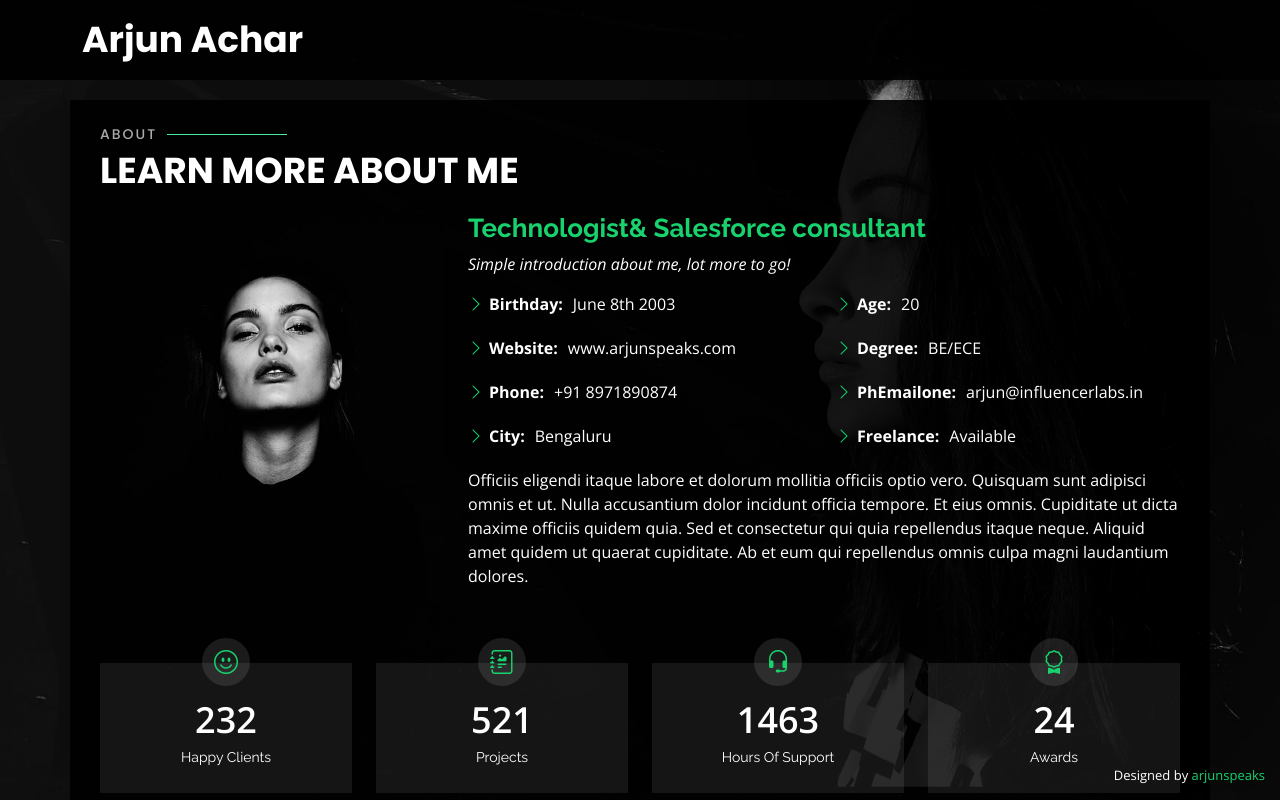
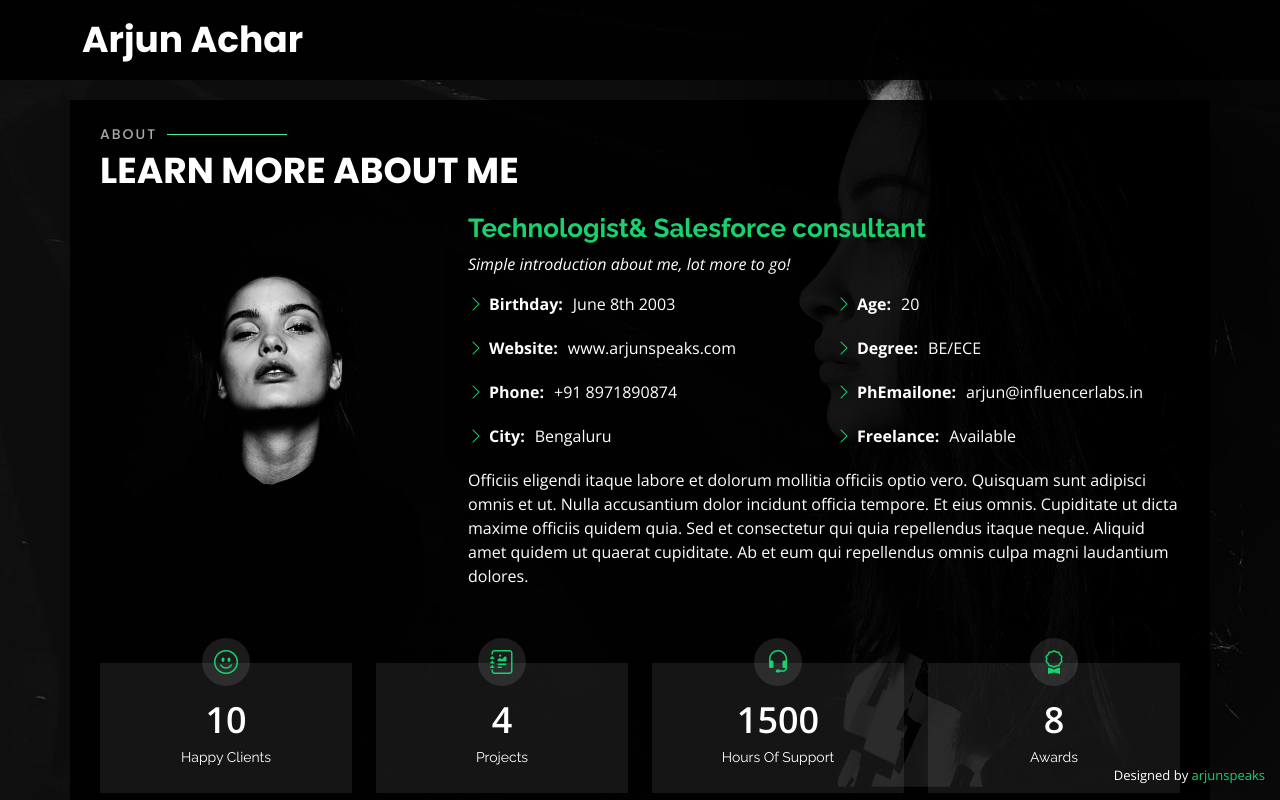
Before and after one commit to arjunsf1811/HOLA, a plain HTML site: page index.html in a window 1280 px wide. Both pictures are taken after a click on the link "About". Shown: the top 800 px of the page. Drawn offline with nearby package versions, Linux system fonts and the light colour scheme; files whose address does not match are found by name.

Commit message:
Update index.html

```diff
--- a/index.html
+++ b/index.html
@@ -124,7 +124,7 @@
         <div class="col-lg-3 col-md-6">
           <div class="count-box">
             <i class="bi bi-emoji-smile"></i>
-            <span data-purecounter-start="0" data-purecounter-end="232" data-purecounter-duration="1" class="purecounter"></span>
+            <span data-purecounter-start="0" data-purecounter-end="10" data-purecounter-duration="1" class="purecounter"></span>
             <p>Happy Clients</p>
           </div>
         </div>
@@ -132,7 +132,7 @@
         <div class="col-lg-3 col-md-6 mt-5 mt-md-0">
           <div class="count-box">
             <i class="bi bi-journal-richtext"></i>
-            <span data-purecounter-start="0" data-purecounter-end="521" data-purecounter-duration="1" class="purecounter"></span>
+            <span data-purecounter-start="0" data-purecounter-end="4" data-purecounter-duration="1" class="purecounter"></span>
             <p>Projects</p>
           </div>
         </div>
@@ -140,7 +140,7 @@
         <div class="col-lg-3 col-md-6 mt-5 mt-lg-0">
           <div class="count-box">
             <i class="bi bi-headset"></i>
-            <span data-purecounter-start="0" data-purecounter-end="1463" data-purecounter-duration="1" class="purecounter"></span>
+            <span data-purecounter-start="0" data-purecounter-end="1500" data-purecounter-duration="1" class="purecounter"></span>
             <p>Hours Of Support</p>
           </div>
         </div>
@@ -148,7 +148,7 @@
         <div class="col-lg-3 col-md-6 mt-5 mt-lg-0">
           <div class="count-box">
             <i class="bi bi-award"></i>
-            <span data-purecounter-start="0" data-purecounter-end="24" data-purecounter-duration="1" class="purecounter"></span>
+            <span data-purecounter-start="0" data-purecounter-end="8" data-purecounter-duration="1" class="purecounter"></span>
             <p>Awards</p>
           </div>
         </div>
```
